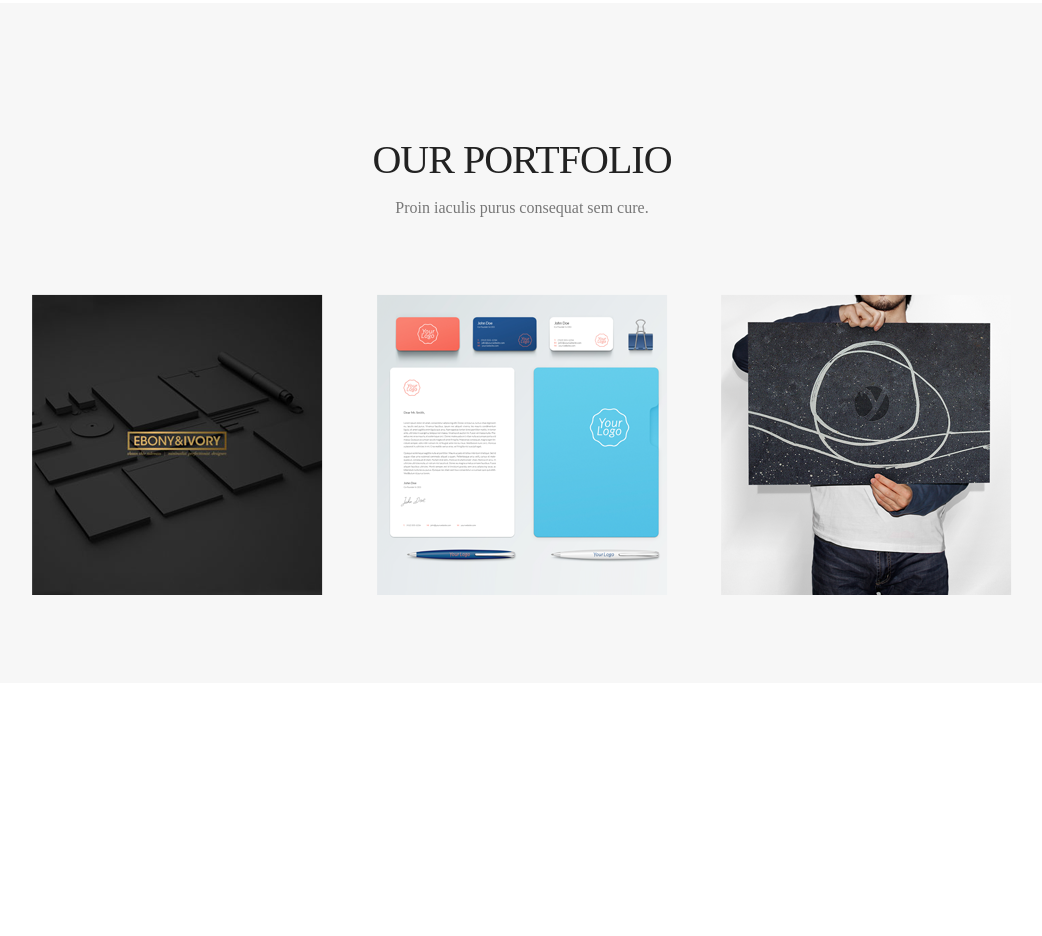
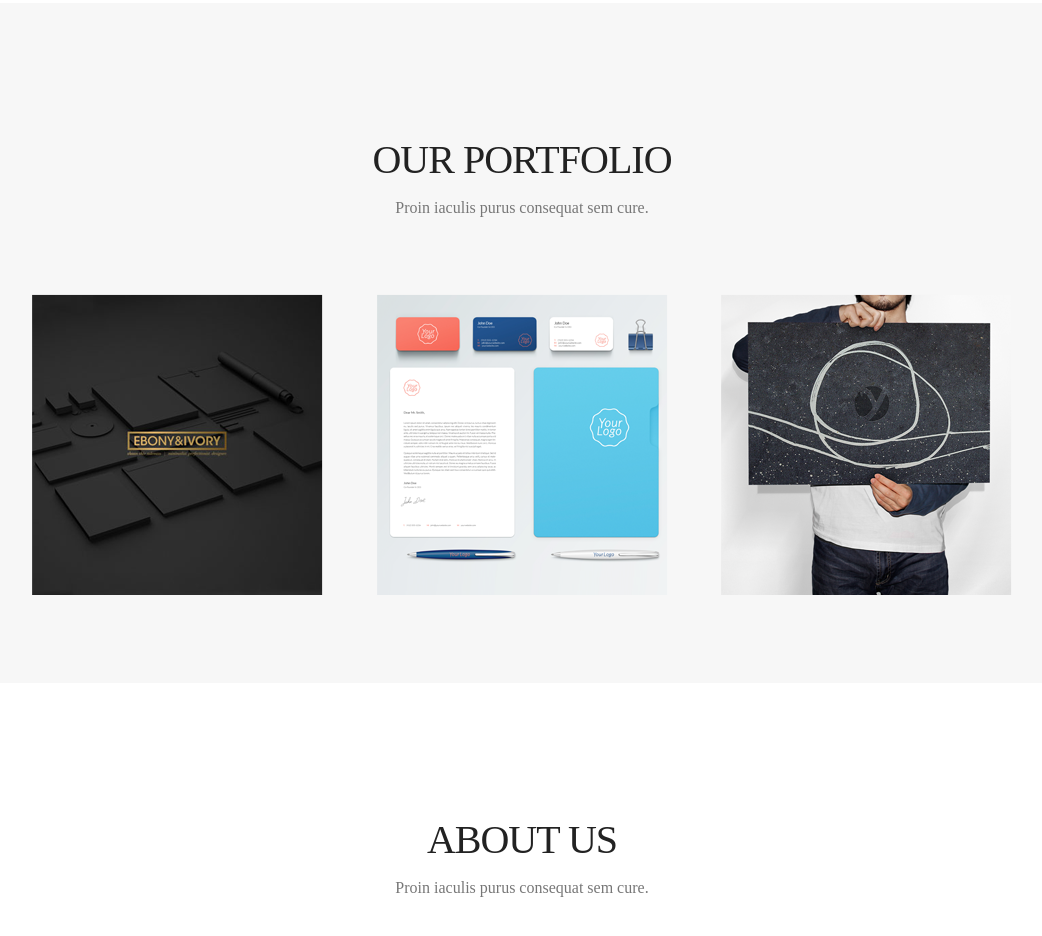
Before and after one commit to AnhelinaIzai/Golden.again_frontend, a plain HTML site: page index.html in a window 1280 px wide. Shown: the part 1248-2184 px from the top of the page, without its empty margins (118-1160 px from the left). Before the commit the page ends 1931 px from the top, so only its background shows below. Drawn offline with Linux system fonts and the light colour scheme.

Commit message:
add about

```diff
--- a/index.html
+++ b/index.html
@@ -6,6 +6,7 @@
 	<link rel="stylesheet" href="css/header.css">
 	<link rel="stylesheet" href="css/sevices.css">
 	<link rel="stylesheet" href="css/portfolio.css">
+	<link rel="stylesheet" href="css/about.css">
 	<title>Goden</title>
 </head>
 <body>
@@ -85,9 +86,15 @@
 				<img src="img/portfolio/img2.png" alt="imm">
 				<img src="img/portfolio/img3.png" alt="immm">
 			</div>
-
 	</div>
 
-
+	<div class="about">
+		<div class="container">
+			<div class="last-title">
+				<h4>About Us</h4>
+				<h5>Proin iaculis purus consequat sem cure. </h5>
+			</div>
+		</div>
+	</div>
 </body>
 </html>
```
Also changed, not shown: css/about.css (added).
